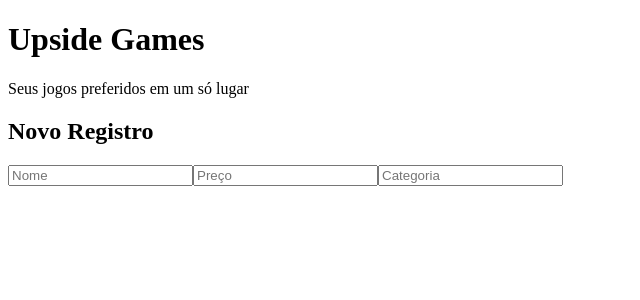
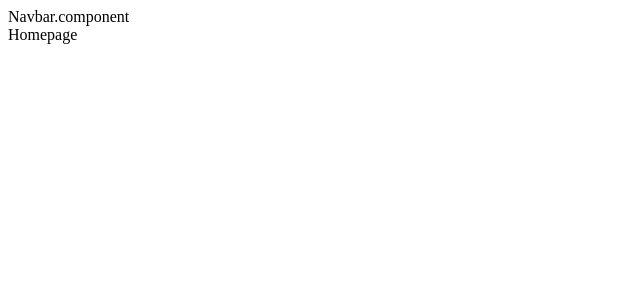
Before and after one commit to delucca27/trabalho-final, a React (Create React App) app: page / in a window 1280 px wide. Shown: the top 300 px of the page, without its empty margins (0-640 px from the left). Built offline with nearby package versions, Linux system fonts and the light colour scheme.

Commit message:
Configuração do Router (Bruto)

```diff
--- a/package.json
+++ b/package.json
@@ -8,6 +8,7 @@
     "@testing-library/user-event": "^13.5.0",
     "react": "^18.2.0",
     "react-dom": "^18.2.0",
+    "react-router-dom": "^6.4.5",
     "react-scripts": "5.0.1",
     "web-vitals": "^2.1.4"
   },
--- a/src/App.jsx
+++ b/src/App.jsx
@@ -1,10 +1,23 @@
 import React from 'react'
+import { BrowserRouter as Router, Route, Routes, Link } from 'react-router-dom'
+
+// components and pages
+import Navbar from './components/Navbar.component'
 import SearchPage from './pages/Search.page'
+import HomePage from './pages/Home.page'
 
 export default function App() {
   return (
-    <>
-      <SearchPage />
-    </>
+    <Router>
+      <div className="App">
+        <Navbar />
+        <Routes>
+          <Route path="/" element = { <HomePage /> } />
+          <Route path="/search" element = { <SearchPage /> } />
+        </Routes>
+
+
+      </div>
+    </Router>
   )
 }
--- /dev/null
+++ b/src/components/Navbar.component.jsx
@@ -0,0 +1,7 @@
+import React from 'react'
+
+export default function Navbar() {
+  return (
+    <div>Navbar.component</div>
+  )
+}
--- a/src/pages/Home.page.jsx
+++ b/src/pages/Home.page.jsx
@@ -0,0 +1,7 @@
+import React from 'react'
+
+export default function Homepage() {
+  return (
+    <div>Homepage</div>
+  )
+}
```
Also changed, not shown: 1 other file (tests, documents, lock files or other folders).
